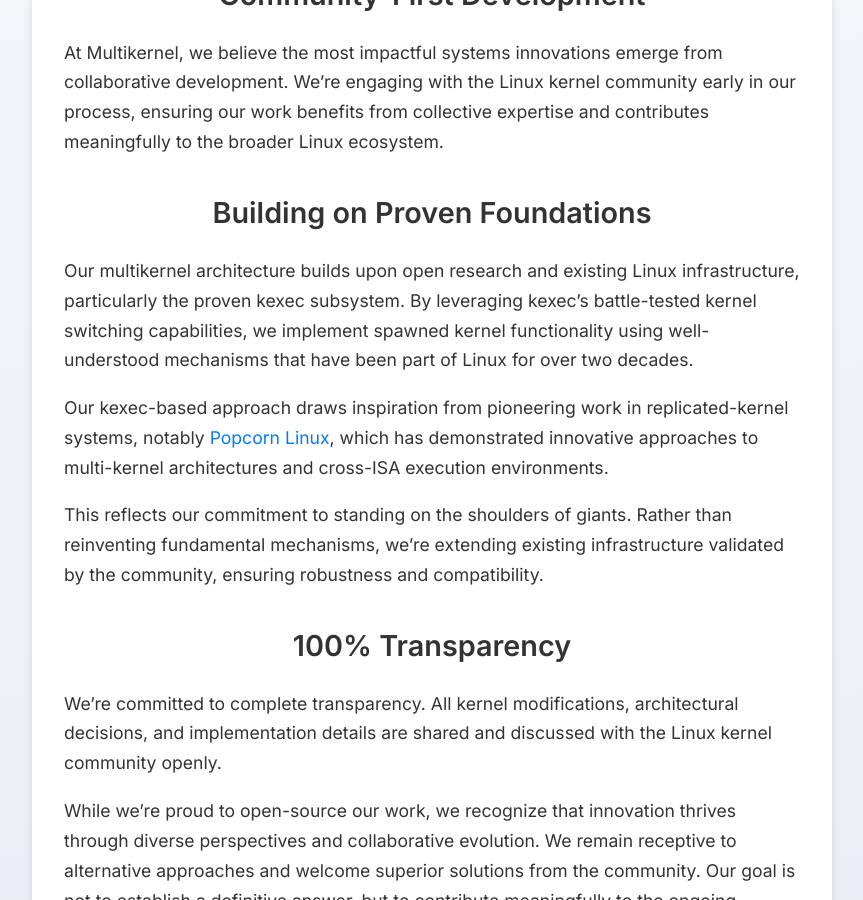
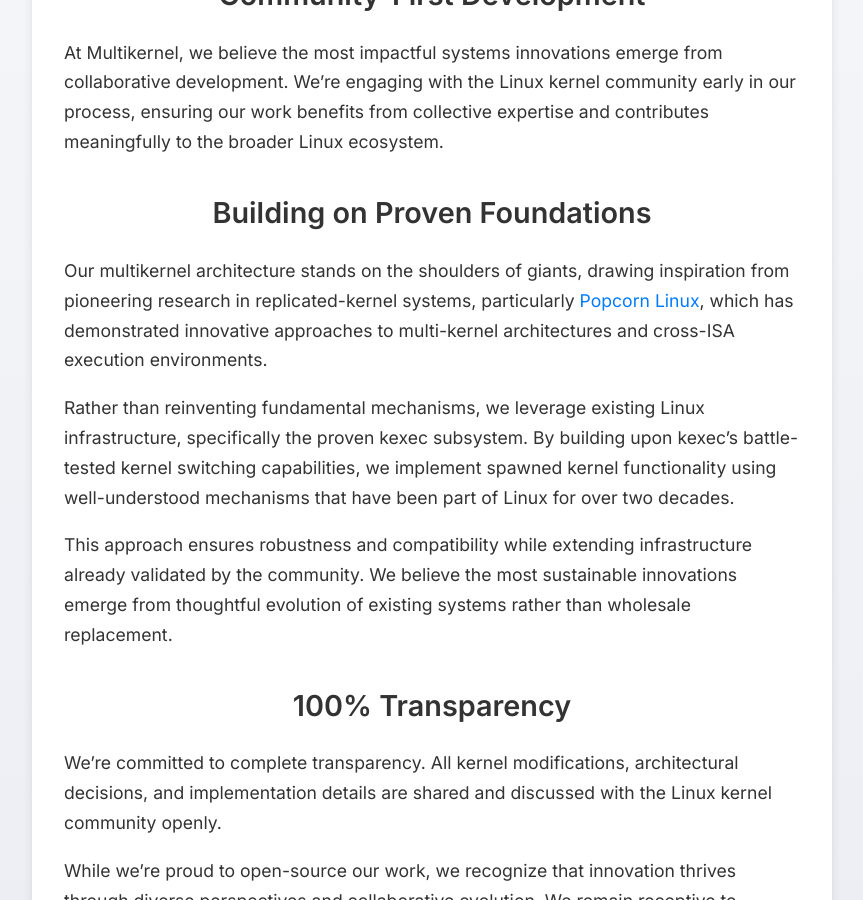
Before and after one commit to multikernel/multikernel.io, a Jekyll site: the page built from _posts/2025-09-18-multikernel-goes-open-source.md, in a window 1280 px wide and 900 px high, scrolled down 520 px. Shown: the whole window, without its empty margins (208-1071 px from the left). Built offline with Jekyll 4.4.1, drawn with Linux system fonts in a browser that asks for light colours.

Commit message:
Improve flow of 'Building on Proven Foundations' section
- Restructure paragraphs for better logical progression
- Create natural transitions between research inspiration and technical implementation
- Maintain cohesive narrative about thoughtful, evolutionary approach
- Enhance readability while preserving all key information

```diff
--- a/_posts/2025-09-18-multikernel-goes-open-source.md
+++ b/_posts/2025-09-18-multikernel-goes-open-source.md
@@ -15,11 +15,11 @@ At Multikernel, we believe the most impactful systems innovations emerge from co
 
 ## Building on Proven Foundations
 
-Our multikernel architecture builds upon open research and existing Linux infrastructure, particularly the proven kexec subsystem. By leveraging kexec's battle-tested kernel switching capabilities, we implement spawned kernel functionality using well-understood mechanisms that have been part of Linux for over two decades.
+Our multikernel architecture stands on the shoulders of giants, drawing inspiration from pioneering research in replicated-kernel systems, particularly [Popcorn Linux](https://popcornlinux.org/), which has demonstrated innovative approaches to multi-kernel architectures and cross-ISA execution environments.
 
-Our kexec-based approach draws inspiration from pioneering work in replicated-kernel systems, notably [Popcorn Linux](https://popcornlinux.org/), which has demonstrated innovative approaches to multi-kernel architectures and cross-ISA execution environments.
+Rather than reinventing fundamental mechanisms, we leverage existing Linux infrastructure, specifically the proven kexec subsystem. By building upon kexec's battle-tested kernel switching capabilities, we implement spawned kernel functionality using well-understood mechanisms that have been part of Linux for over two decades.
 
-This reflects our commitment to standing on the shoulders of giants. Rather than reinventing fundamental mechanisms, we're extending existing infrastructure validated by the community, ensuring robustness and compatibility.
+This approach ensures robustness and compatibility while extending infrastructure already validated by the community. We believe the most sustainable innovations emerge from thoughtful evolution of existing systems rather than wholesale replacement.
 
 ## 100% Transparency
 
```
